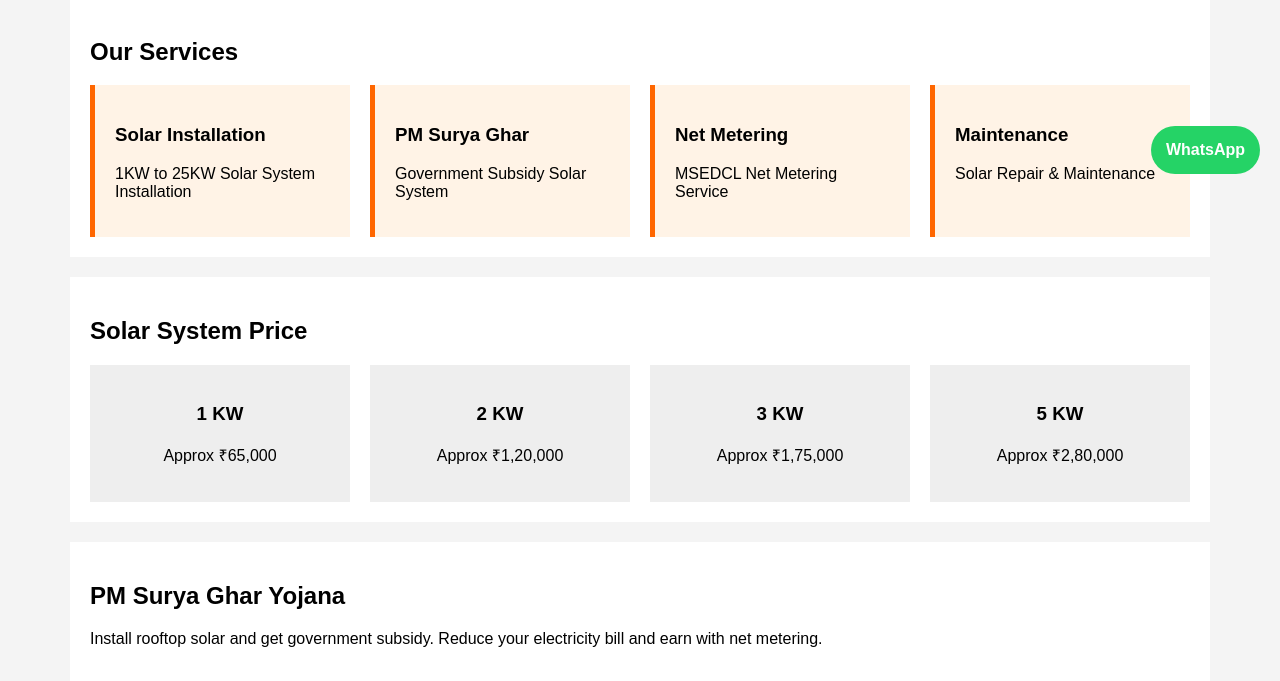
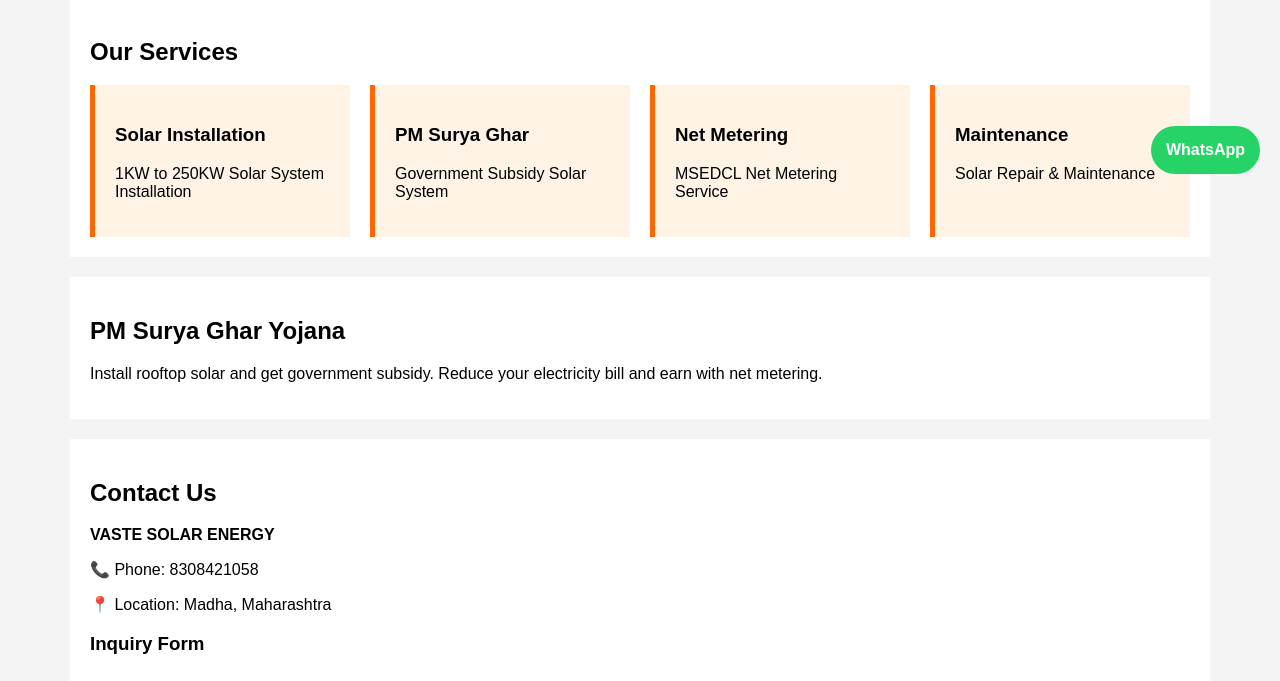
Before and after one commit to vastesolar-debug/vaste-solar, a plain HTML site: page index.html in a window 1280 px wide. Shown: the part 606-1287 px from the top of the page. Drawn offline with Linux system fonts and the light colour scheme.

Commit message:
Update index.html

```diff
--- a/index.html
+++ b/index.html
@@ -183,7 +183,7 @@
 
 <div class="box">
 <h3>Solar Installation</h3>
-<p>1KW to 25KW Solar System Installation</p>
+<p>1KW to 250KW Solar System Installation</p>
 </div>
 
 
@@ -210,41 +210,6 @@
 
 </div>
 
-
-<div class="container" id="price">
-
-
-<h2>Solar System Price</h2>
-
-
-<div class="price">
-
-
-<div class="pricebox">
-<h3>1 KW</h3>
-<p>Approx ₹65,000</p>
-</div>
-
-
-<div class="pricebox">
-<h3>2 KW</h3>
-<p>Approx ₹1,20,000</p>
-</div>
-
-
-<div class="pricebox">
-<h3>3 KW</h3>
-<p>Approx ₹1,75,000</p>
-</div>
-
-
-<div class="pricebox">
-<h3>5 KW</h3>
-<p>Approx ₹2,80,000</p>
-</div>
-
-
-</div>
 
 
 </div>
@@ -337,4 +302,5 @@
 
 
 </body>
+
 </html>
```
